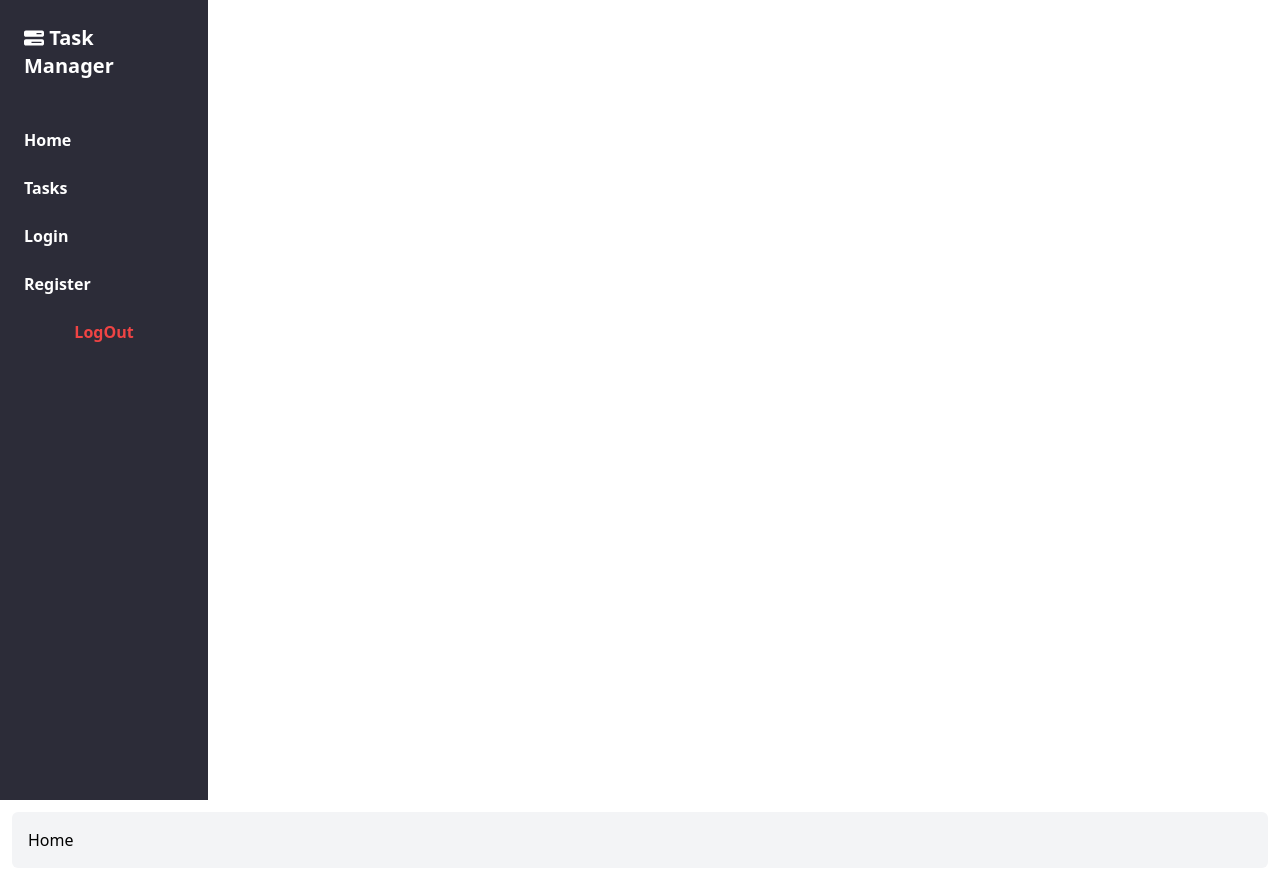
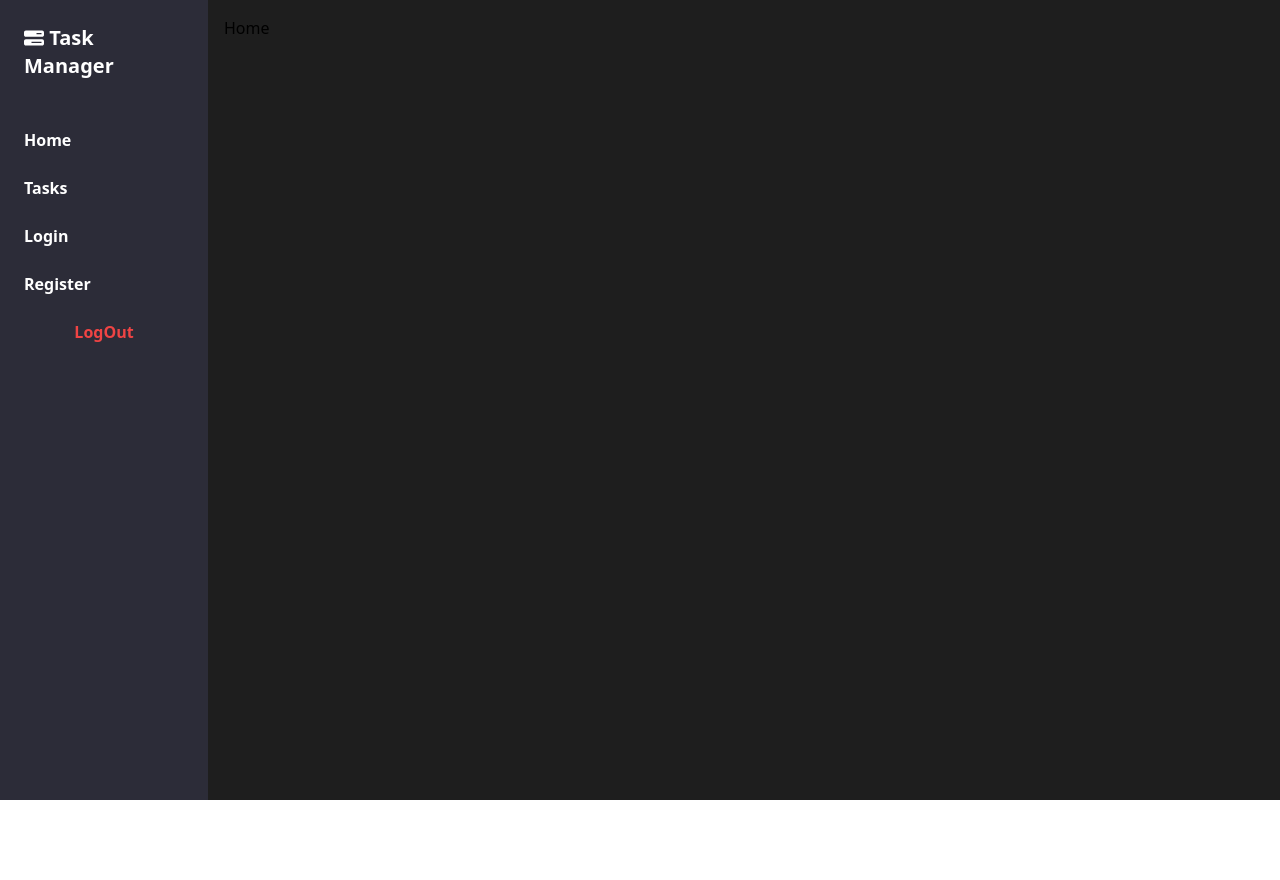
Before and after one commit to mostafa-meerzad/Task-Manager-fullstack, a React (Vite) app in the folder frontend/: page / in a window 1280 px wide. After the commit the page ends 800 px from the top, so only its background shows below. Built offline with nearby package versions, Linux system fonts and the light colour scheme.

Commit message:
Frontend: Style Layout

```diff
--- a/frontend/src/components/Layout.jsx
+++ b/frontend/src/components/Layout.jsx
@@ -1,13 +1,13 @@
 import Navbar from "./navbar/Navbar.jsx";
 
-const Layout = ({ children }) => {
-  return (
-    <div>
-      <Navbar />
-      <main className={"flex m-3 p-4 gap-4 bg-gray-100 rounded-md"}>
-        {children}
-      </main>
-    </div>
-  );
+const Layout = ({children}) => {
+    return (
+        <div className={"flex"}>
+            <Navbar/>
+            <main className={" flex-1 p-4 bg-[#1E1E1E]"}>
+                {children}
+            </main>
+        </div>
+    );
 };
 export default Layout;
```
